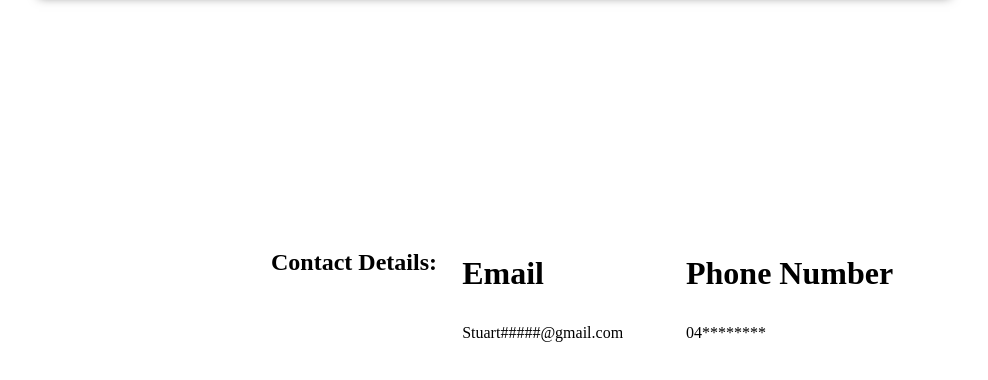
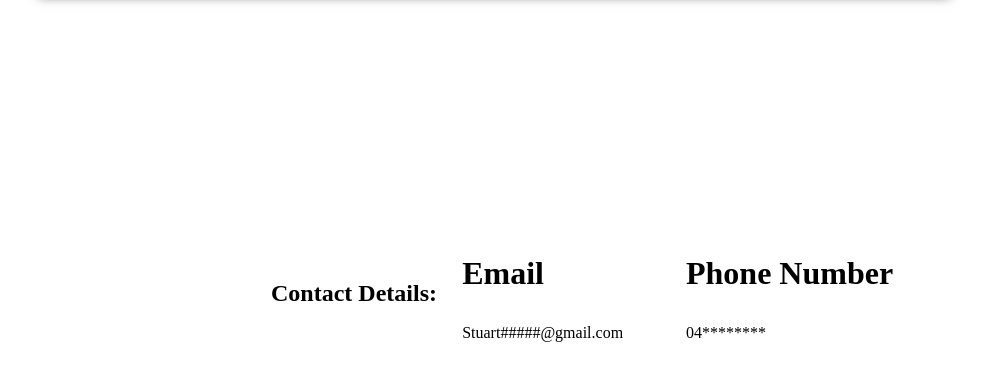
Before and after one commit to Stuartteh1995/portfolio-page, a plain HTML site: page index.html in a window 1280 px wide. Shown: the part 1706-2086 px from the top of the page, without its empty margins (272-1260 px from the left). Drawn offline with Linux system fonts and the light colour scheme.

Commit message:
fixing styling

```diff
--- a/assets/css/style.css
+++ b/assets/css/style.css
@@ -112,13 +112,14 @@ span {
 }
 
 
-#contact{
+
+#contact {
   margin-top: 20%;
   margin-left: 20%;
   padding: 50px;
-  flex-wrap: wrap;
+  display: flex;
   flex-direction: row;
-  display: flex;
+  align-items: center; /* Aligns items vertically */
 }
 
 .email{
```
